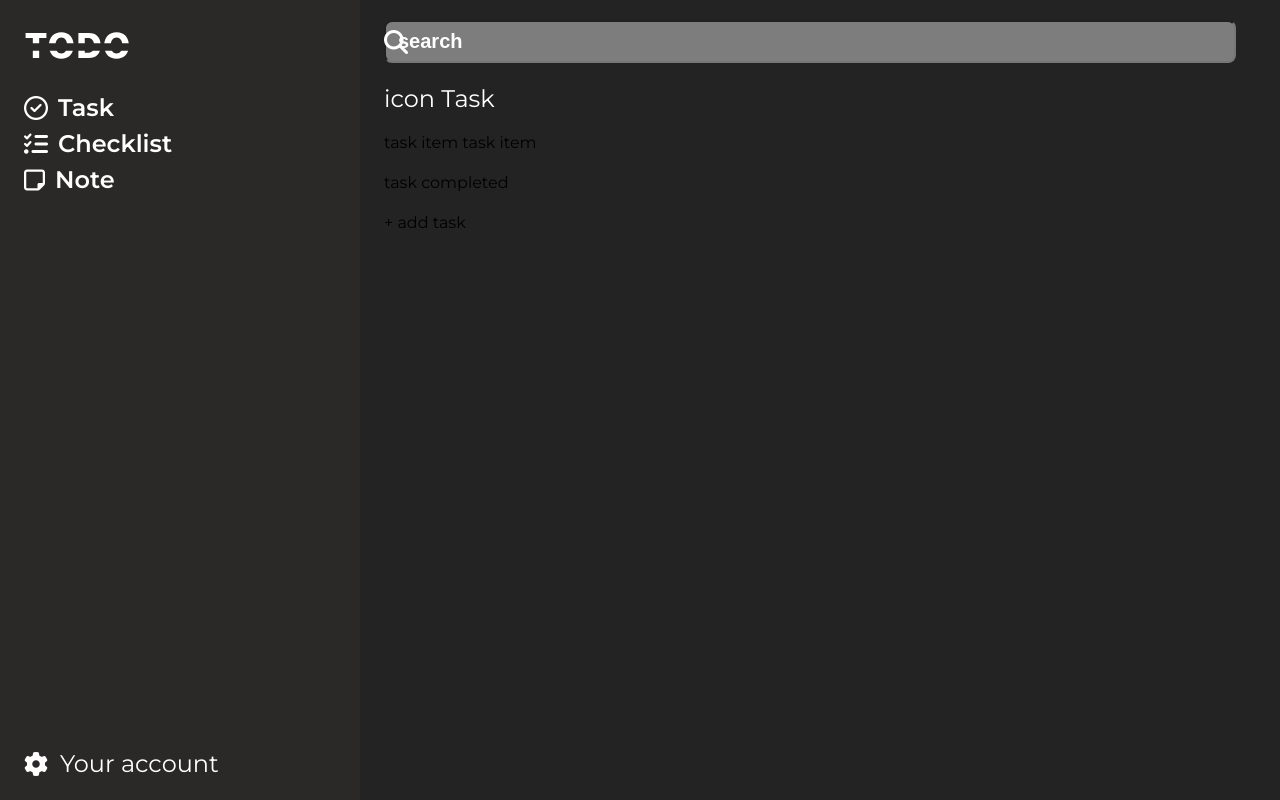
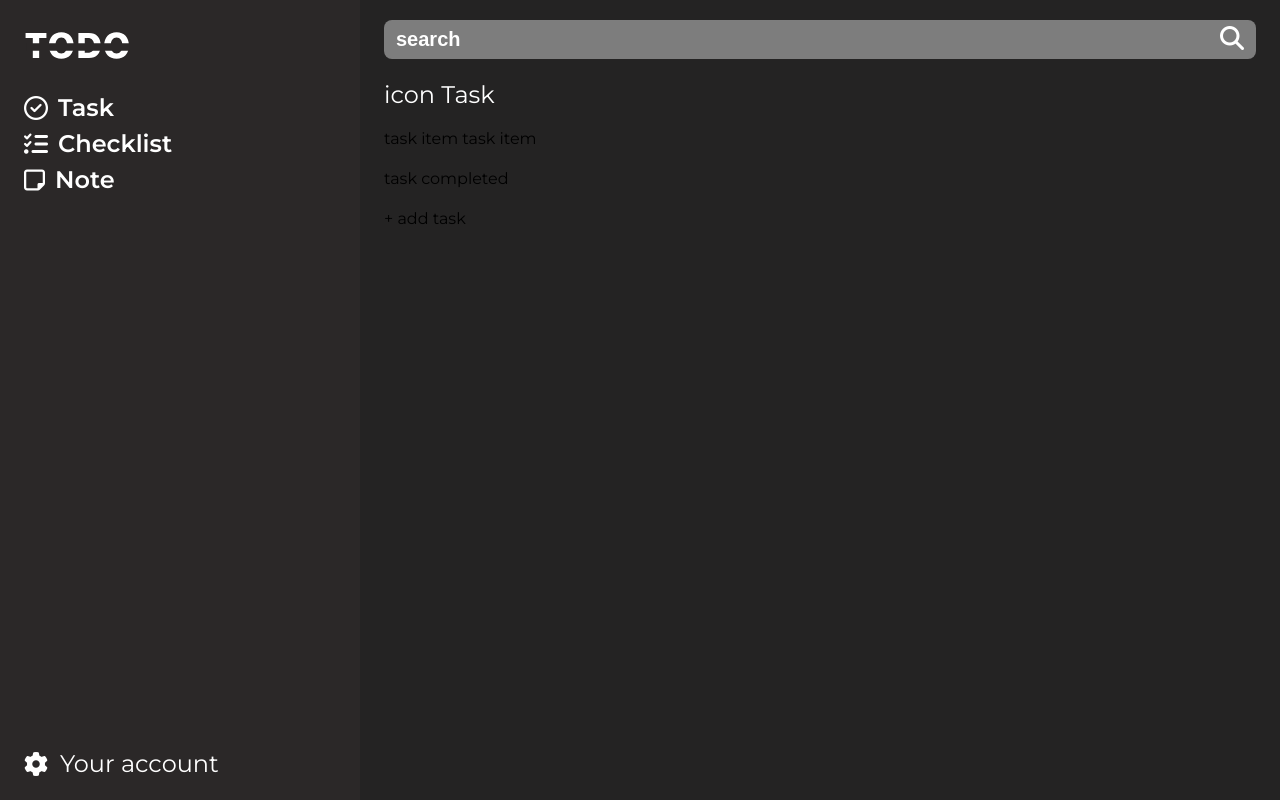
Before and after one commit to pedro092692/todoapp, a Flask app: page / in a window 1280 px wide. Run offline with Flask 3, Linux system fonts and the light colour scheme.

Commit message:
add style on input search

```diff
--- a/static/css/reset.css
+++ b/static/css/reset.css
@@ -8,6 +8,11 @@
    v2.0 | 20110126
    License: none (public domain)
 */
+
+
+*, *:before, *:after {
+  box-sizing: inherit;
+}
 
 html, body, div, span, applet, object, iframe,
 h1, h2, h3, h4, h5, h6, p, blockquote, pre,
--- a/static/css/task.css
+++ b/static/css/task.css
@@ -6,19 +6,19 @@
 
 .main .search{
     position: relative;
-    padding-right: 20px;
 }
 
 .main .search input{
     width: 100%;
-    display: block;
     padding: 8px 12px;
     font-size: 20px;
     font-weight: 600;
     color: white;
     background: #7D7D7D;
     border-radius: 8px;
+    border: none;
 }
+
 
 ::placeholder{
     color: white;
@@ -27,5 +27,8 @@
 .main .search i{
     position: absolute;
     font-size: 24px;
-    top: 10px;
+    right: 0%;
+    bottom: 0%;
+    top: 6px;
+    padding-right: 12px;
 }
--- a/templates/includes/task_section.html
+++ b/templates/includes/task_section.html
@@ -1,7 +1,7 @@
 <div class="main">
     <div class="search">
+        <input type="text" name="search" id="" placeholder="search">
         <i class="fa-solid fa-magnifying-glass"></i>
-        <input type="search" placeholder="search">
     </div>
 
     <div class="title">
```
